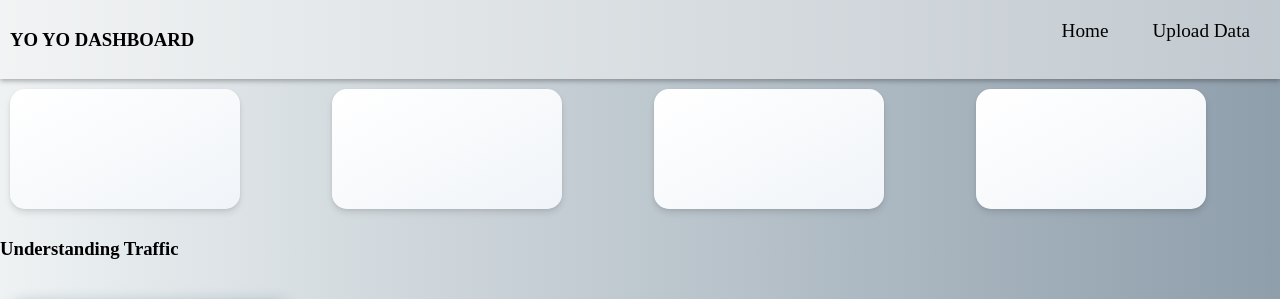
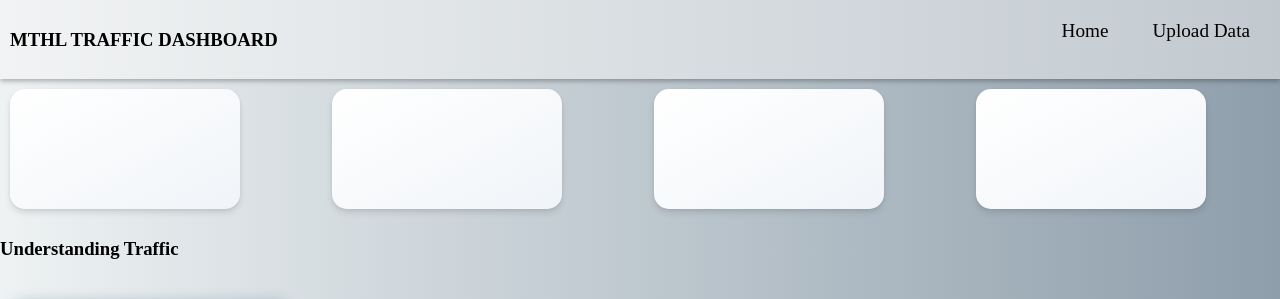
Before and after one commit to Sohamchandekar/mthl_toll, a Flask app: template mthl_dashboard/templates/dashboard.html in a window 1280 px wide. Shown: the top 299 px of the page. Run offline with Flask 3, Linux system fonts and the light colour scheme; the template is opened without the code that fills it, so the values that code supplies are empty.

Commit message:
Update dashboard.html

```diff
--- a/mthl_dashboard/templates/dashboard.html
+++ b/mthl_dashboard/templates/dashboard.html
@@ -8,7 +8,7 @@
 </head>
 <body>
     <header>
-        <h3>YO YO DASHBOARD</h3>
+        <h3>MTHL TRAFFIC DASHBOARD</h3>
         <nav>
             <a href="{{ url_for('home') }}">Home</a>
             <a href="{{ url_for('upload_data') }}">Upload Data</a>
```
